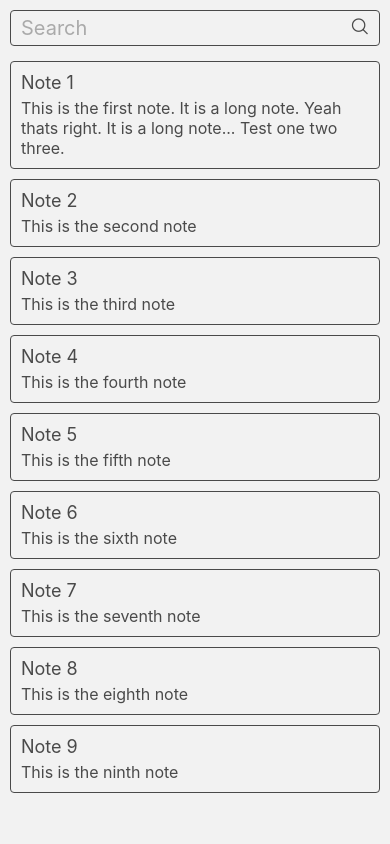
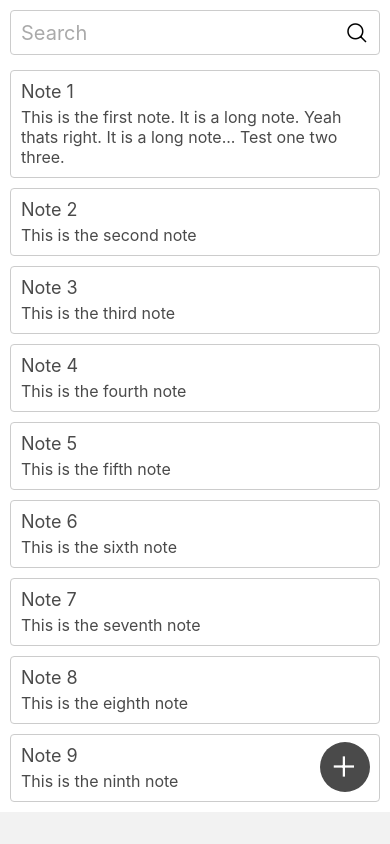
Before and after one commit to m-emre-yalcin/notez, a React Native app: screen /Home in a window 390 px wide. Built offline with nearby package versions, Linux system fonts and the light colour scheme.

Commit message:
new components

```diff
--- a/App.tsx
+++ b/App.tsx
@@ -1,12 +1,6 @@
 import * as React from 'react';
-import {
-  StatusBar,
-  StyleSheet,
-  Image,
-  View,
-  Text,
-  Pressable,
-} from 'react-native';
+import {StatusBar, StyleSheet, View, Platform} from 'react-native';
+import {SafeAreaProvider} from 'react-native-safe-area-context';
 import {NavigationContainer} from '@react-navigation/native';
 import {createNativeStackNavigator} from '@react-navigation/native-stack';
 import {TransitionPresets} from '@react-navigation/stack';
@@ -14,63 +8,38 @@ import {TransitionPresets} from '@react-navigation/stack';
 import Home from './src/screens/home';
 import Note from './src/screens/note';
 
-import {Ionicons} from '@expo/vector-icons';
+import Colors from './src/global/colors';
 
-import Colors from './src/global/colors';
+const TransitionScreenOptions = {
+  ...TransitionPresets.ScaleFromCenterAndroid, // This is where the transition happens
+};
 
 const Stack = createNativeStackNavigator();
 
-function App() {
+function Routes() {
   return (
-    <>
-      <StatusBar animated={true} backgroundColor={Colors.primary} />
-      <NavigationContainer>
-        <Stack.Navigator
-          screenOptions={({route, navigation}) => ({
-            gestureEnabled: true,
-            ...TransitionPresets.ModalPresentationIOS,
-          })}>
-          <Stack.Screen
-            name="Home"
-            component={Home}
-            options={{
-              title: 'Home',
-              ...style.header,
-              header: () => null,
-            }}
-          />
-          <Stack.Screen
-            name="Note"
-            component={Note}
-            options={{
-              headerTitle: 'Note',
-              headerRight: () => (
-                <Pressable onPress={() => alert('This is a button!')}>
-                  <Ionicons
-                    name="ellipsis-horizontal"
-                    size={30}
-                    color={Colors.primary}
-                  />
-                </Pressable>
-              ),
-            }}
-          />
-        </Stack.Navigator>
-      </NavigationContainer>
-    </>
+    <Stack.Navigator
+      initialRouteName="Home"
+      screenOptions={{
+        ...TransitionScreenOptions,
+        gestureEnabled: true,
+        headerShown: false,
+      }}>
+      <Stack.Screen name="Home" component={Home} />
+      <Stack.Screen name="Note" component={Note} />
+    </Stack.Navigator>
   );
 }
 
-const style = StyleSheet.create({
-  header: {
-    headerStyle: {
-      backgroundColor: 'orangered',
-    },
-    headerTintColor: '#fff',
-    headerTitleStyle: {
-      fontWeight: 'bold',
-    },
-  },
-});
+function App() {
+  return (
+    <SafeAreaProvider>
+      <StatusBar animated={true} backgroundColor={Colors.primary} />
+      <NavigationContainer>
+        <Routes />
+      </NavigationContainer>
+    </SafeAreaProvider>
+  );
+}
 
 export default App;
--- a/package.json
+++ b/package.json
@@ -23,7 +23,7 @@
     "react-dom": "17.0.2",
     "react-native": "0.66.4",
     "react-native-gesture-handler": "^2.2.0",
-    "react-native-safe-area-context": "^3.3.2",
+    "react-native-safe-area-context": "^3.4.1",
     "react-native-screens": "^3.10.1",
     "react-native-svg": "12.1.1",
     "react-native-web": "0.17.1"
--- a/src/components/NoteContainer.tsx
+++ b/src/components/NoteContainer.tsx
@@ -14,7 +14,7 @@ const style = StyleSheet.create({
   container: {
     flex: 1,
     borderWidth: 1,
-    borderColor: Colors.primary,
+    borderColor: Colors.primarySoft,
     borderRadius: 4,
     padding: 10,
     marginLeft: 10,
--- /dev/null
+++ b/src/components/NoteHeader.tsx
@@ -0,0 +1,65 @@
+import React, {useState} from 'react';
+import {StyleSheet, View, TextInput, Pressable} from 'react-native';
+import {Ionicons} from '@expo/vector-icons';
+import Colors from '../global/colors';
+
+const NoteHeader = ({route, navigation}) => {
+  const [editable, setEditable] = useState(false);
+
+  return (
+    <View style={style.header}>
+      <Pressable
+        style={style.button}
+        onPress={() => navigation.goBack()}
+        android_ripple={{
+          color: Colors.primary,
+          borderless: true,
+        }}>
+        <Ionicons name="chevron-back" size={24} color={Colors.primary} />
+      </Pressable>
+      <TextInput
+        value={route.params.title}
+        editable={true}
+        placeholder="Note"
+        style={style.title}
+      />
+      <Pressable
+        style={style.button}
+        onPress={() => alert('This is a button!')}
+        android_ripple={{
+          color: Colors.primary,
+          borderless: true,
+        }}>
+        <Ionicons name="ellipsis-horizontal" size={24} color={Colors.primary} />
+      </Pressable>
+    </View>
+  );
+};
+
+const style = StyleSheet.create({
+  header: {
+    height: 50,
+    backgroundColor: Colors.secondary,
+    flexDirection: 'row',
+    alignItems: 'center',
+    borderBottomWidth: 1,
+    borderColor: Colors.primarySoft,
+  },
+  title: {
+    flex: 1,
+    fontSize: 22,
+    fontWeight: 'bold',
+    marginLeft: 5,
+  },
+  button: {
+    fontSize: 20,
+    width: 40,
+    height: 40,
+    textAlign: 'center',
+    textAlignVertical: 'center',
+    alignItems: 'center',
+    justifyContent: 'center',
+  },
+});
+
+export default NoteHeader;
--- /dev/null
+++ b/src/components/PlusButton.tsx
@@ -0,0 +1,37 @@
+import React from 'react';
+import {View, Pressable, StyleSheet} from 'react-native';
+import {Ionicons} from '@expo/vector-icons';
+
+import Colors from '../global/colors';
+
+const PlusButton = ({navigation}) => {
+  return (
+    <View style={style.plusButton}>
+      <Pressable
+        onPress={() => navigation.navigate('Note', {title: 'Create note'})}
+        android_ripple={{
+          borderless: true,
+          color: Colors.secondary,
+        }}>
+        <Ionicons name="ios-add" size={36} color={Colors.secondary} />
+      </Pressable>
+    </View>
+  );
+};
+
+const style = StyleSheet.create({
+  plusButton: {
+    position: 'absolute',
+    zIndex: 10,
+    bottom: 20,
+    right: 20,
+    width: 50,
+    height: 50,
+    borderRadius: 25,
+    alignItems: 'center',
+    justifyContent: 'center',
+    backgroundColor: Colors.primary,
+  },
+});
+
+export default PlusButton;
--- a/src/components/SearchBar.tsx
+++ b/src/components/SearchBar.tsx
@@ -1,43 +1,58 @@
-import {StyleSheet, View, TextInput, useColorScheme} from 'react-native';
+import {
+  StyleSheet,
+  View,
+  TextInput,
+  Pressable,
+  useColorScheme,
+} from 'react-native';
 
 import {Ionicons} from '@expo/vector-icons';
 import Colors from '../global/colors';
 
 const SearchBar = () => {
   return (
-    <View
-      style={{
-        flex: 1,
-      }}>
+    <View style={style.searchBar}>
       <TextInput
-        style={style.SearchBar}
+        style={style.input}
         clearTextOnFocus={false}
         keyboardAppearance={useColorScheme()}
         maxLength={50}
         placeholder="Search"
         placeholderTextColor={Colors.tertiary}
+        autoCapitalize="none"
       />
-      <Ionicons name="search-outline" style={style.SearchBarIcon} />
+      <Pressable
+        style={style.searchBarIcon}
+        android_ripple={{
+          color: Colors.primary,
+          borderless: true,
+        }}>
+        <Ionicons name="search-outline" size={24} />
+      </Pressable>
     </View>
   );
 };
 
 const style = StyleSheet.create({
-  SearchBar: {
+  searchBar: {
+    flex: 1,
+  },
+  input: {
     margin: 10,
     padding: 5,
+    height: 45,
     paddingRight: 40,
     paddingLeft: 10,
     fontSize: 20,
     borderWidth: 1,
     borderRadius: 4,
-    borderColor: Colors.primary,
+    borderColor: Colors.primarySoft,
     position: 'relative',
   },
-  SearchBarIcon: {
+  searchBarIcon: {
     position: 'absolute',
     zIndex: 1,
-    top: 15,
+    top: 20,
     right: 15,
     fontSize: 20,
     width: 30,
--- a/src/global/colors.js
+++ b/src/global/colors.js
@@ -2,4 +2,5 @@ export default {
   primary: '#4A4A4A',
   secondary: '#FFFFFF',
   tertiary: '#AAAAAA',
+  primarySoft: '#CCCCCC',
 }
--- a/src/screens/home.tsx
+++ b/src/screens/home.tsx
@@ -1,7 +1,9 @@
 import React, {useState} from 'react';
 import {RefreshControl, StyleSheet, View, FlatList} from 'react-native';
+import {SafeAreaView} from 'react-native-safe-area-context';
 import SearchBar from '../components/SearchBar';
 import NoteContainer from '../components/NoteContainer';
+import PlusButton from '../components/PlusButton';
 
 import Colors from '../global/colors';
 
@@ -70,12 +72,19 @@ const Home = ({navigation}) => {
   }, []);
 
   return (
-    <View>
+    <SafeAreaView>
       <FlatList
         style={style.noteList}
         ListHeaderComponent={<SearchBar />}
         refreshControl={
           <RefreshControl refreshing={refreshing} onRefresh={onRefresh} />
+        }
+        ListFooterComponent={
+          <View
+            style={{
+              height: 5,
+            }}
+          />
         }
         data={notes}
         renderItem={({item}) => (
@@ -86,12 +95,16 @@ const Home = ({navigation}) => {
         )}
         keyExtractor={(item: note) => item.id}
       />
-    </View>
+
+      <PlusButton navigation={navigation} />
+    </SafeAreaView>
   );
 };
 
 const style = StyleSheet.create({
-  noteList: {},
+  noteList: {
+    backgroundColor: Colors.secondary,
+  },
 });
 
 export default Home;
--- a/src/screens/note.tsx
+++ b/src/screens/note.tsx
@@ -1,29 +1,41 @@
-import React from 'react';
-import {ScrollView, Text, StyleSheet} from 'react-native';
+import React, {useState} from 'react';
+import {ScrollView, TextInput, StyleSheet} from 'react-native';
+import {SafeAreaView} from 'react-native-safe-area-context';
 import Colors from '../global/colors';
+import NoteHeader from '../components/NoteHeader';
 
 const Note = ({route, navigation}) => {
+  const [editable, setEditable] = useState(true);
   return (
-    <ScrollView style={style.noteView}>
-      <Text style={style.noteTitle}>{route.params.title}</Text>
-      <Text style={style.noteContent}>{route.params.content}</Text>
-    </ScrollView>
+    <SafeAreaView>
+      <NoteHeader route={route} navigation={navigation} />
+      <ScrollView style={style.noteView}>
+        <TextInput
+          style={style.noteContent}
+          value={route.params.content}
+          multiline={true}
+          editable={editable}
+        />
+      </ScrollView>
+    </SafeAreaView>
   );
 };
 
 const style = StyleSheet.create({
   noteView: {
-    padding: 10,
     backgroundColor: Colors.secondary,
-  },
-  noteTitle: {
-    fontSize: 18,
-    marginBottom: 5,
-    color: Colors.primary,
+    height: '100%',
   },
   noteContent: {
-    fontSize: 16,
+    fontSize: 18,
+    lineHeight: 30,
+    paddingTop: 5,
+    paddingLeft: 10,
+    paddingRight: 10,
+    paddingBottom: 10,
     color: Colors.primary,
+    height: '100%',
+    flex: 1,
   },
 });
 
```
Also changed, not shown: src/screens/about.tsx (deleted, +0 -31 lines), 2 other files (tests, documents, lock files or other folders).
